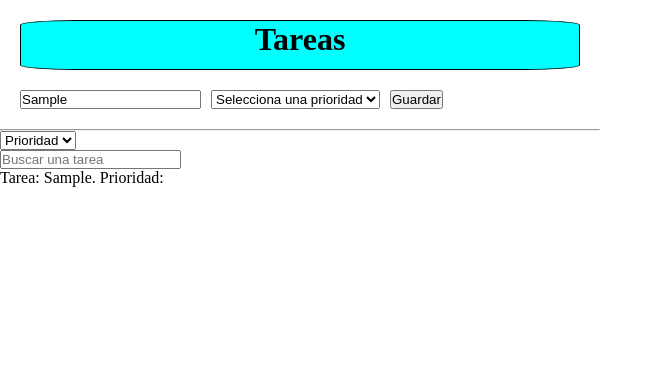
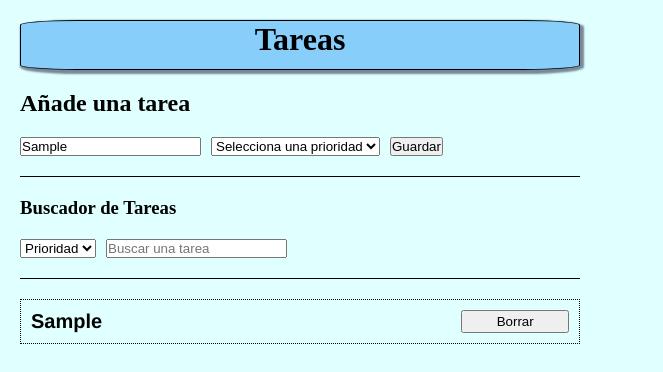
Before and after one commit to AliciaPG2021/ProyectoListaTareas, a plain HTML site: page index.html in a window 1280 px wide. Both pictures are taken after typing "Sample" into the empty fields and a click on the button "Guardar". Shown: the whole page, without its empty margins (0-663 px from the left). Drawn offline with Linux system fonts and the light colour scheme.

Commit message:
Borra del interfaz y del Array

```diff
--- a/css/style.css
+++ b/css/style.css
@@ -5,24 +5,33 @@
 }
 body{
     width: 600px;
+    background-color: lightcyan;
+
 }
 
 header h1{
 width: auto;
 height: 50px;
 text-align: center;
-background-color: aqua;
+background-color:lightskyblue   ;
 border: 1px solid black;
 border-radius: 10%;
-margin: 20px;
+box-shadow: 2px 2px 2px 2px lightslategrey;
+margin:20px;
 
+}
+
+header h2{
+  margin:20px;
 }
 
 header form{
     display:flex;
     margin:20px;
+    border-bottom: 1px solid black;
+    padding-bottom: 20px;
+
 }
-
 header .tarea{
     margin-right: 10px;
 }
@@ -30,3 +39,38 @@ header .tarea{
 header .boton{
      margin-left: 10px;
 }
+
+main #flex{
+     display:flex;
+   margin:20px;
+   border-bottom: 1px solid black;
+    padding-bottom: 20px;
+}
+
+main h3{
+    margin:20px;
+}
+main #search{
+    margin-left: 10px;
+
+}
+
+
+
+.pintarTarea article{
+    width: auto;
+display: grid;
+grid-template-columns: 3fr 1fr 1fr;
+
+    margin:20px;
+    border: 1px dotted black;
+    padding:10px;
+}
+
+.pintarTarea h2{
+    width: auto;
+    text-align: left;
+    font-family:'Franklin Gothic Medium', 'Arial Narrow', Arial, sans-serif;
+    font-size: 20px;
+
+}
--- a/index.html
+++ b/index.html
@@ -12,6 +12,8 @@
 <body>
     <header>
         <h1>Tareas</h1>
+
+        <h2>Añade una tarea</h2>
 
         <form>
             <input type="text" class="tarea" placeholder="Nueva tarea">
@@ -31,9 +33,13 @@
 
     </header>
 
-    <hr>
+
 
     <main>
+
+        <h3>Buscador de Tareas</h3>
+
+        <div id="flex">
 
             <div>
                 <select id="elegirTarea">
@@ -45,12 +51,18 @@
             </div>
 
             <input type="text" id="search" placeholder="Buscar una tarea">
+        </div>
 
-
-
-        <section class="pintarTarea"></section>
-
-
+        <div id="elegir">
+            <section class="pintarTarea">
+                <!--  <article>
+                    <h2>Tarea:</h2>
+                    <p>Prioridad</p>
+                    <button id="borrar">Borrar</button>
+                </article>
+                -->
+            </section>
+        </div>
 
     </main>
 
--- a/js/main.js
+++ b/js/main.js
@@ -4,6 +4,7 @@ let inputText = document.querySelector('.tarea');
 let boton = document.querySelector('.boton');
 let selectPrioridad = document.querySelector('.seleccionTarea');
 let sectionPintar = document.querySelector('.pintarTarea');
+let idActual = 0;
 
 
 boton.addEventListener('click', recogerTareas);
@@ -11,6 +12,7 @@ boton.addEventListener('click', recogerTareas);
 function recogerTareas(event) {
 
     event.preventDefault();
+    idActual++;
 
     let textoTarea = inputText.value.trim();
     let seleccionTarea = selectPrioridad.value;
@@ -19,6 +21,7 @@ function recogerTareas(event) {
     if (textoTarea !== "" && seleccionTarea !== 0) {
 
         const nuevaTarea = {
+            id: idActual,
             texto: textoTarea,
             prioridad: seleccionTarea,
         }
@@ -33,19 +36,45 @@ function recogerTareas(event) {
     }
 
 
+
+
     console.log(tareasNuevas);
 }
 
 
 function pintarUnaTarea(pTarea) {
 
-    let div = document.createElement('div');
-    div.innerHTML = `<p>Tarea: ${pTarea.texto}. Prioridad: ${pTarea.prioridad}</p>`;
-    sectionPintar.appendChild(div);
+    let article = document.createElement('article');
+    let botonBorrar = document.createElement('button');
+
+    let contentBotonBorrar = document.createTextNode('Borrar');
+    botonBorrar.appendChild(contentBotonBorrar);
+
+
+
+    article.innerHTML = `<h2> ${pTarea.texto} </h2>
+                            <p>${pTarea.prioridad}</p>`;
+
+
+    botonBorrar.addEventListener('click', () => {//eliminar tarea del interfaz
+        article.remove();
+
+        let index = tareasNuevas.findIndex(tarea => {//eliminar tarea del array
+            return tarea.id === pTarea.id;
+        })
+        console.log(index);
+        tareasNuevas.splice(index, 1);
+    });
+
+
+
+    article.appendChild(botonBorrar);
+    sectionPintar.appendChild(article);
 }
 
 function pintarVariasTareas(pTareas) {
     sectionPintar.innerHTML = "";
+
     pTareas.forEach(tarea => pintarUnaTarea(tarea));
 
 }
```
Lines whose indentation alone changed are shown as unchanged.
